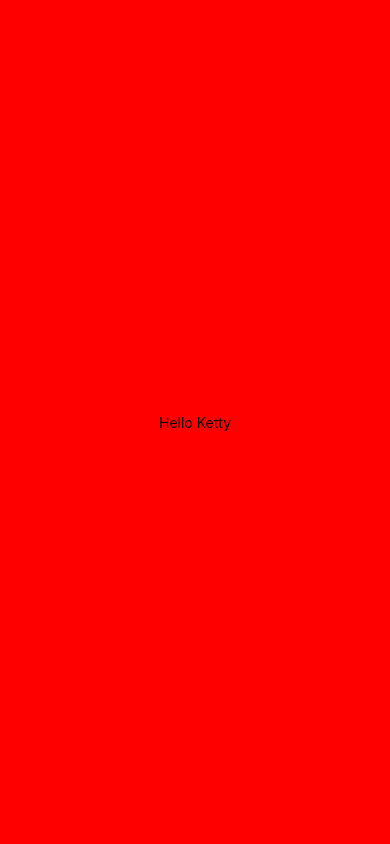
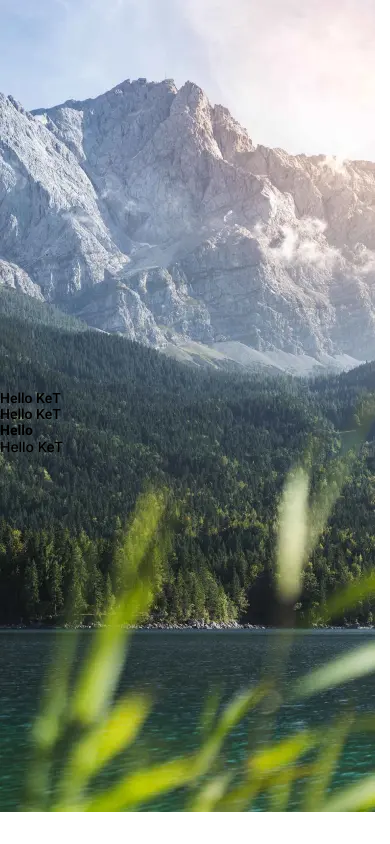
Before and after one commit to VIlliaV/hw-native, a React Native app: screen / in a window 390 px wide. Built offline with nearby package versions, Linux system fonts and the light colour scheme.

Commit message:
ADD || styleSheet

```diff
--- a/App.js
+++ b/App.js
@@ -1,12 +1,64 @@
 import { StatusBar } from "expo-status-bar";
-import { Text, View } from "react-native";
+import {
+  Text,
+  View,
+  ImageBackground,
+  Platform,
+  StyleSheet,
+} from "react-native";
+
+import { useFonts } from "expo-font";
 import { styles } from "./style/styles";
 
+import back_ground from "./assets/image/Photo BG.webp";
+import back_ground_2x from "./assets/image/Photo BGx2.webp";
+
 export default function App() {
+  const [fontsLoaded] = useFonts({
+    "Inter-Medium": require("./assets/fonts/Inter-Medium.ttf"),
+    "Roboto-Bold": require("./assets/fonts/Roboto-Bold.ttf"),
+    "Roboto-Medium": require("./assets/fonts/Roboto-Medium.ttf"),
+    "Roboto-Regular": require("./assets/fonts/Roboto-Regular.ttf"),
+  });
+
+  if (!fontsLoaded) {
+    return <Text>loading</Text>;
+  }
+
   return (
     <View style={styles.container}>
-      <Text>Hello Ketty</Text>
-      <StatusBar style="auto" />
+      <ImageBackground
+        source={Platform.OS === "ios" ? back_ground_2x : back_ground}
+        resizeMode="cover"
+        style={styles.image}
+      >
+        <Text style={styles.text}>Hello KeT</Text>
+        <Text style={{ fontFamily: "Roboto-Medium" }}>Hello KeT</Text>
+        <Text style={{ fontFamily: "Roboto-Bold" }}>Hello </Text>
+        <Text style={{ fontFamily: "Inter-Medium" }}>Hello KeT</Text>
+        <StatusBar style="auto" />
+      </ImageBackground>
     </View>
   );
 }
+
+// const styles = StyleSheet.create({
+//   container: {
+//     flex: 1,
+//   },
+//   image: {
+//     flex: 1,
+//     justifyContent: "center",
+//   },
+//   text: {
+//     fontFamily: "Roboto-Regular",
+//     ...Platform.select({
+//       ios: {
+//         fontSize: 30,
+//       },
+//       android: {
+//         color: "#ffffff",
+//       },
+//     }),
+//   },
+// });
--- a/style/styles.js
+++ b/style/styles.js
@@ -1,10 +1,22 @@
-import { StyleSheet } from "react-native";
+import { StyleSheet, Platform } from "react-native";
 
 export const styles = StyleSheet.create({
   container: {
     flex: 1,
-    backgroundColor: "red",
-    alignItems: "center",
+  },
+  image: {
+    flex: 1,
     justifyContent: "center",
   },
+  text: {
+    fontFamily: "Roboto-Medium",
+    ...Platform.select({
+      ios: {
+        fontSize: 30,
+      },
+      android: {
+        color: "#ffffff",
+      },
+    }),
+  },
 });
```
